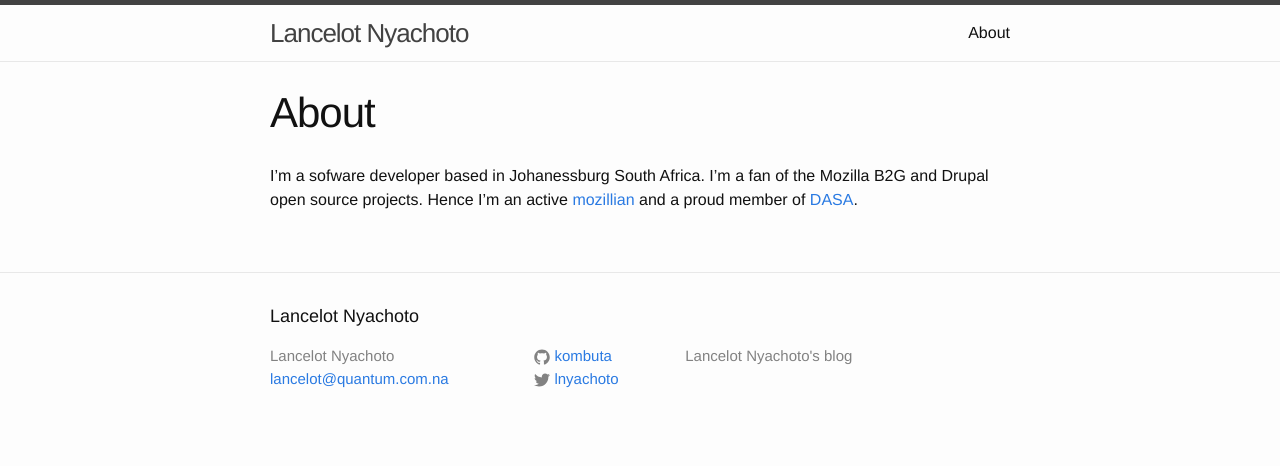
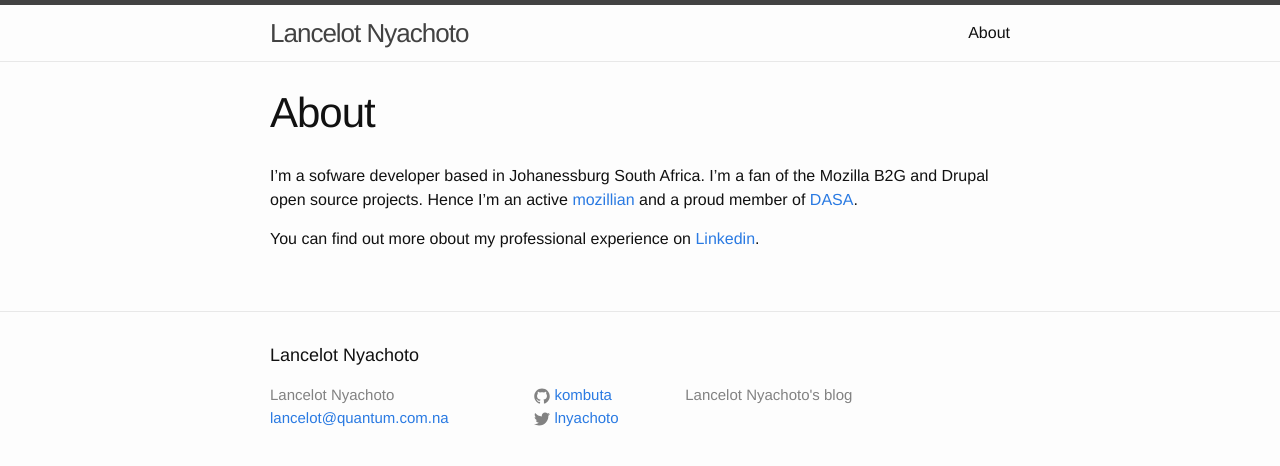
Before and after one commit to kombuta/kombuta.github.io, a Jekyll site: the page built from about.md, in a window 1280 px wide. Shown: the top 466 px of the page. Built offline with Jekyll 4.4.1, drawn with Linux system fonts in a browser that asks for light colours.

Commit message:
Added back linkedin profile

```diff
--- a/about.md
+++ b/about.md
@@ -5,3 +5,5 @@ permalink: /about/
 ---
 
 I'm a sofware developer based in Johanessburg South Africa. I'm a fan of the Mozilla B2G and Drupal open source projects. Hence I'm an active [mozillian](https://mozillians.org/en-US/u/l49eP4qWYIZUgPswAdN1D5evjg4/) and a proud member of [DASA](http://www.dasa.org.za).
+
+You can find out more obout my professional experience on [Linkedin](https://www.linkedin.com/in/lnyachoto).
```
